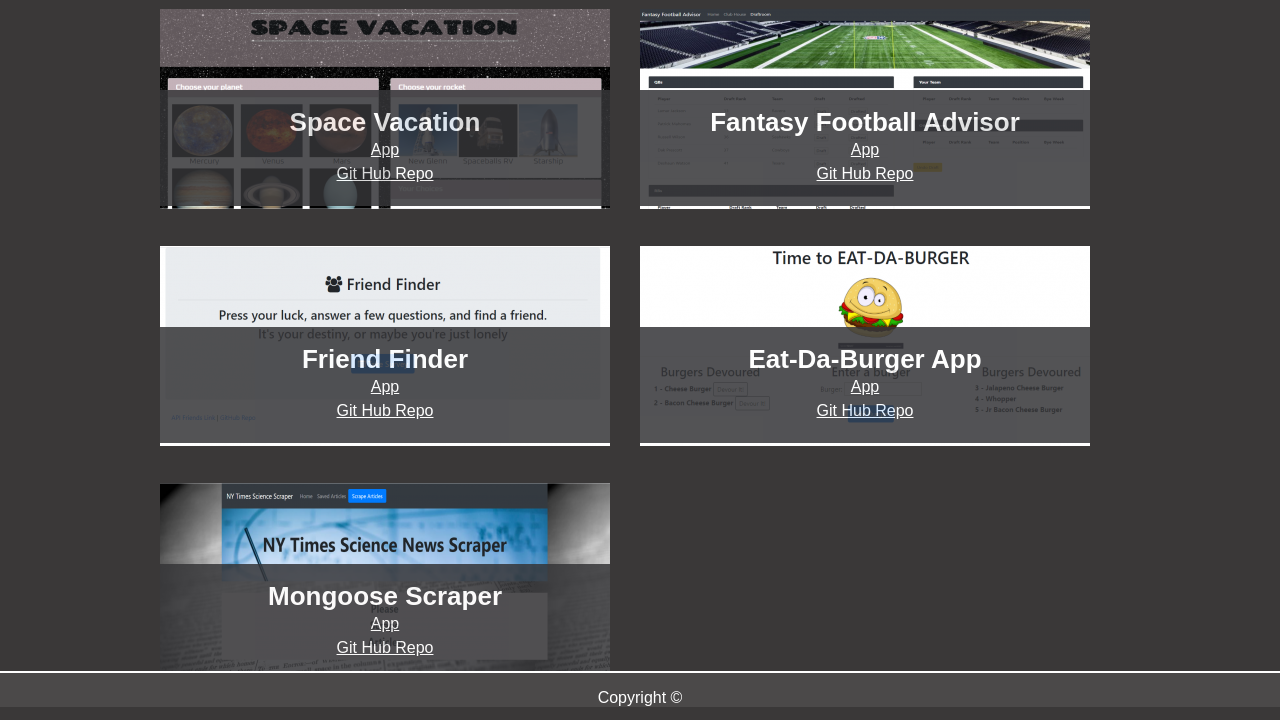
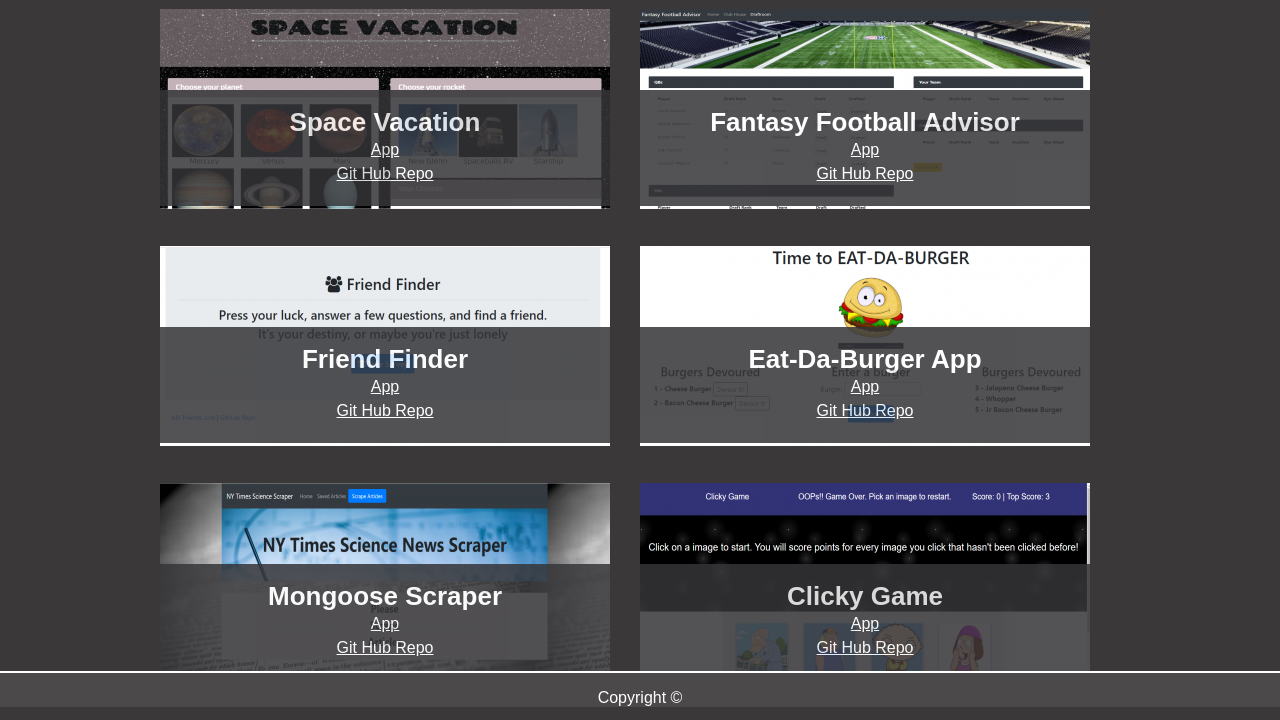
Before and after one commit to cshanebrown78/updated_portfolio2, a plain HTML site: page portfolio.html in a window 1280 px wide. Shown: the part 93-813 px from the top of the page. Drawn offline with Linux system fonts and the light colour scheme.

Commit message:
Added Clicky Game to the portfolio

```diff
--- a/portfolio.html
+++ b/portfolio.html
@@ -86,6 +86,16 @@
                     </div>
                 </div>
             </div>
+            <div class="column-p">
+                <div id="pic1">
+                    <img src="assets/images/clicky.PNG" alt="Clicky Game">
+                    <div id="pictext1">
+                        <strong>Clicky Game</strong><br>
+                        <a href="https://cshanebrown78.github.io/click-game/">App</a><br>
+                        <a href="https://github.com/cshanebrown78/click-game">Git Hub Repo</a>
+                    </div>
+                </div>
+            </div>
         </div>
     </div>
 
```
Also changed, not shown: assets/images/clicky.PNG (added).
